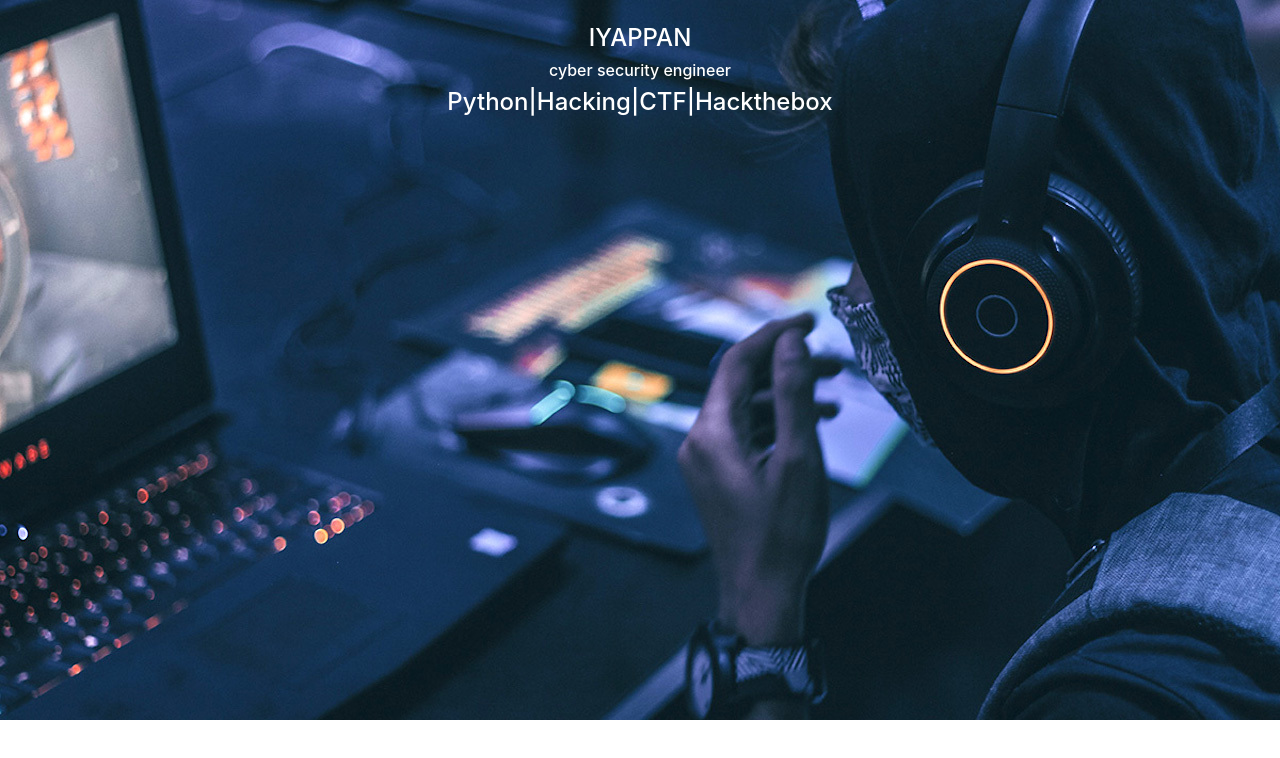
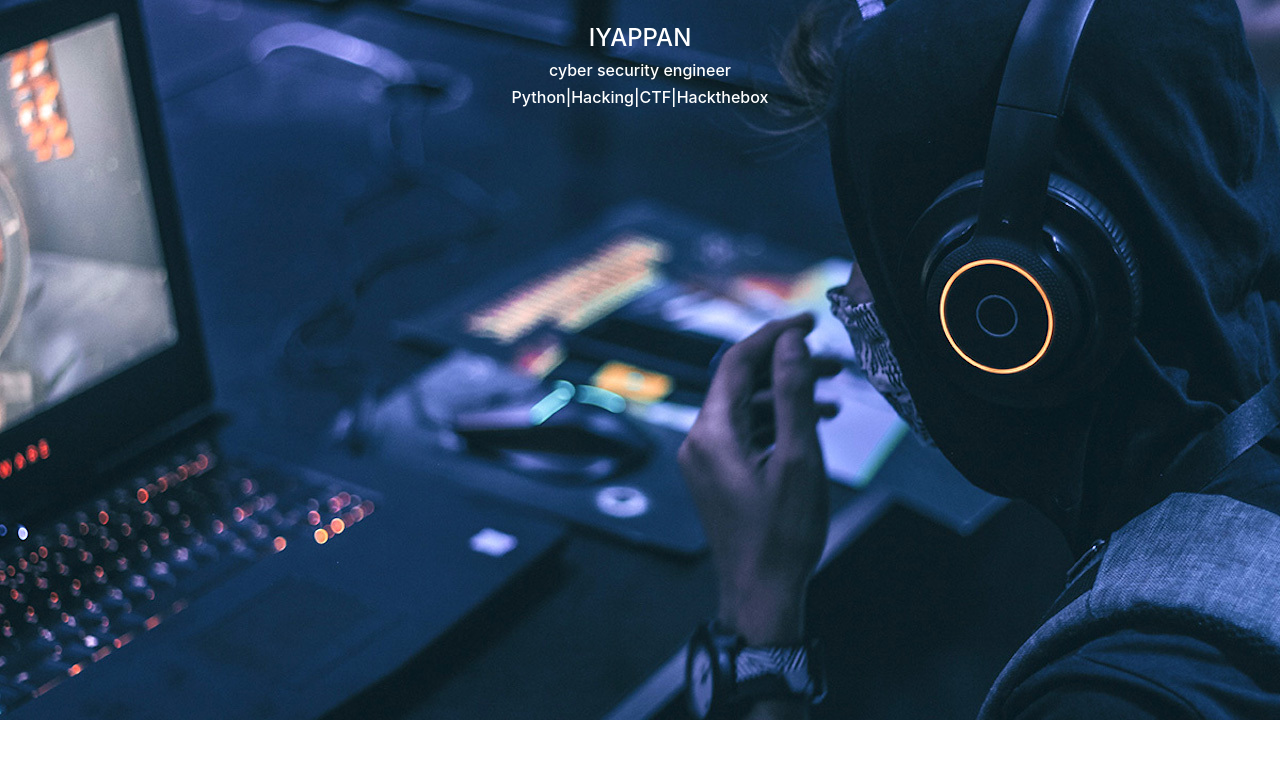
Before and after one commit to iyappankk/iyappankk.github.io, a plain HTML site: page index.html in a window 1280 px wide. Drawn offline with nearby package versions, Linux system fonts and the light colour scheme.

Commit message:
Update index.html

```diff
--- a/index.html
+++ b/index.html
@@ -16,7 +16,7 @@
 
      <h6 style="color: white; text-align:center font-weight: bold;">cyber security engineer</h6>
 
-     <h4 style="color: white; text-align:center font-weight: bold;">Python|Hacking|CTF|Hackthebox</h4>
+     <h6 style="color: white; text-align:center font-weight: bold;">Python|Hacking|CTF|Hackthebox</h6>
 
     <!-- Optional JavaScript -->
     <!-- jQuery first, then Popper.js, then Bootstrap JS -->
```
